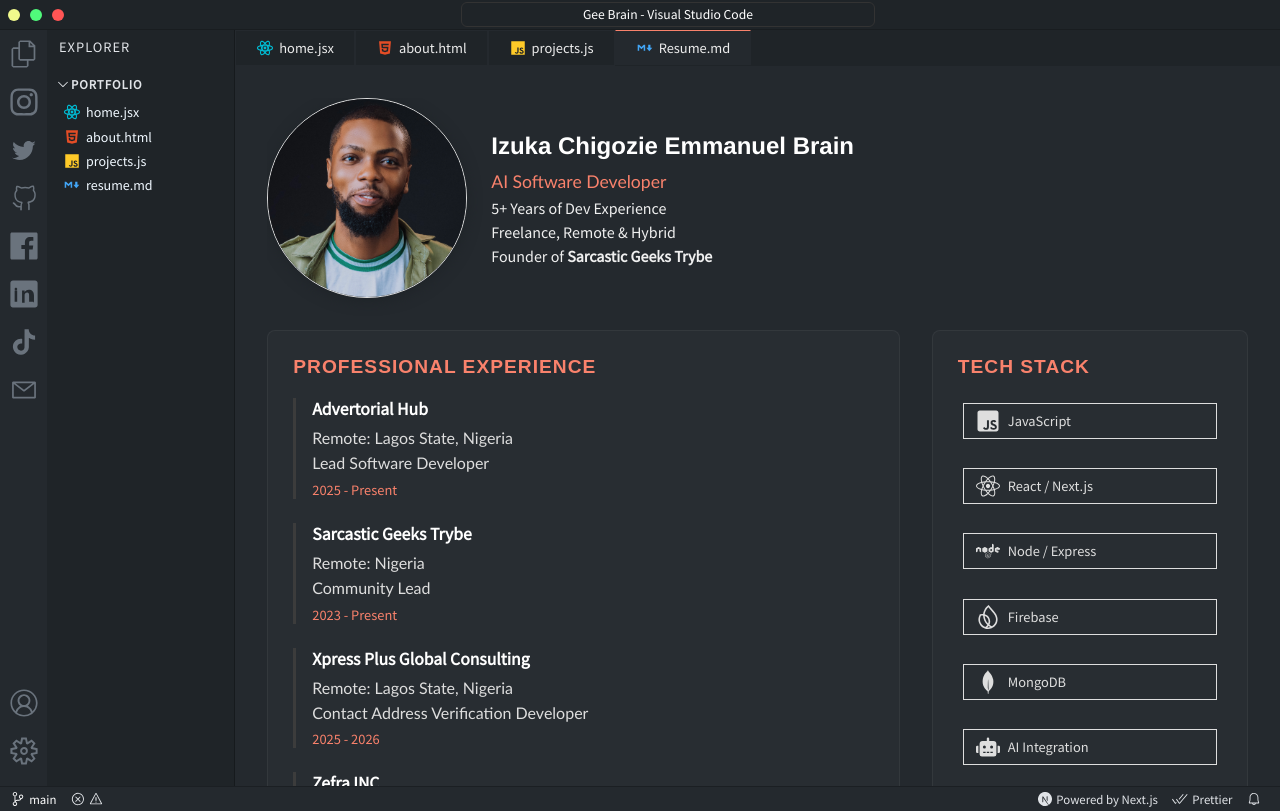
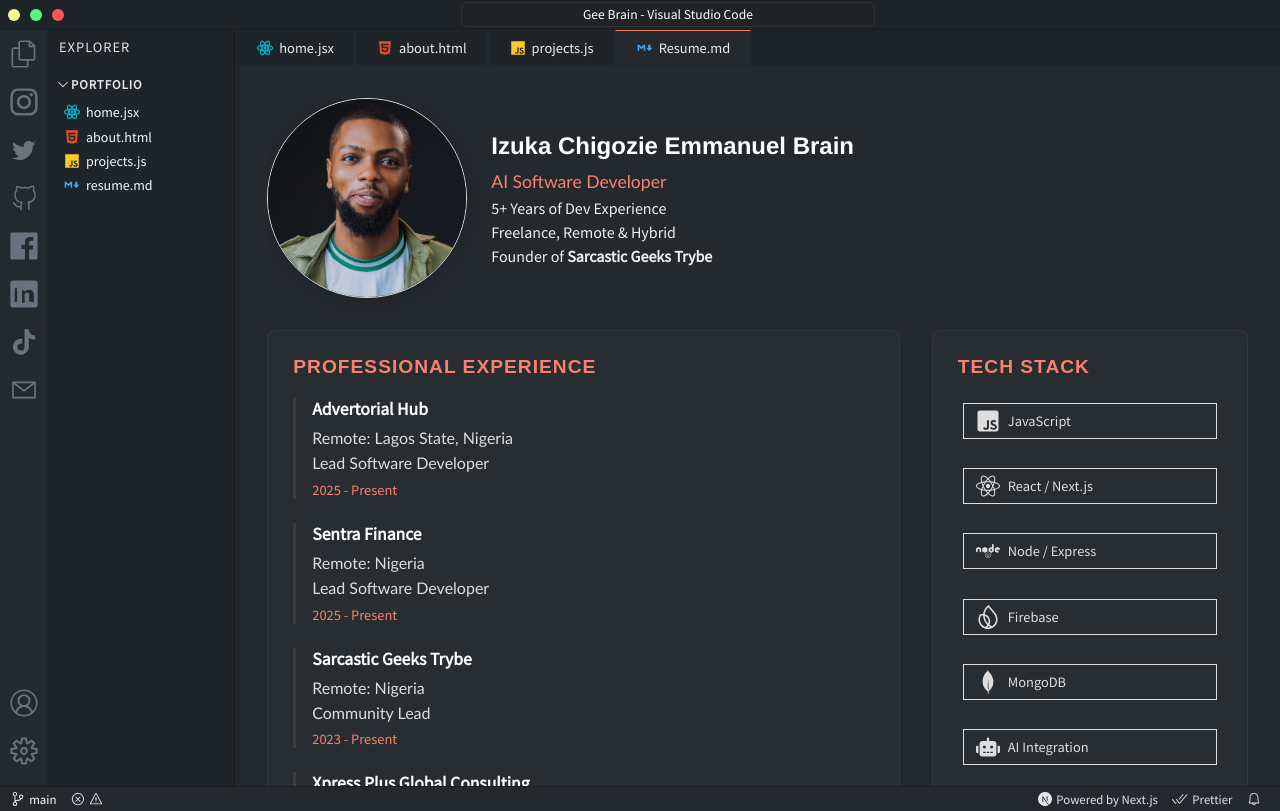
Before and after one commit to Gozkybrain/Gee-Brain, a Next.js app: page /resume in a window 1280 px wide. Built offline with nearby package versions, Linux system fonts and the light colour scheme.

Commit message:
resume updated

```diff
--- a/pages/resume.jsx
+++ b/pages/resume.jsx
@@ -22,6 +22,12 @@
   {
     title: "Advertorial Hub",
     company: "Remote: Lagos State, Nigeria",
+    role: "Lead Software Developer",
+    period: "2025 - Present",
+  },
+    {
+    title: "Sentra Finance",
+    company: "Remote: Nigeria",
     role: "Lead Software Developer",
     period: "2025 - Present",
   },
```
